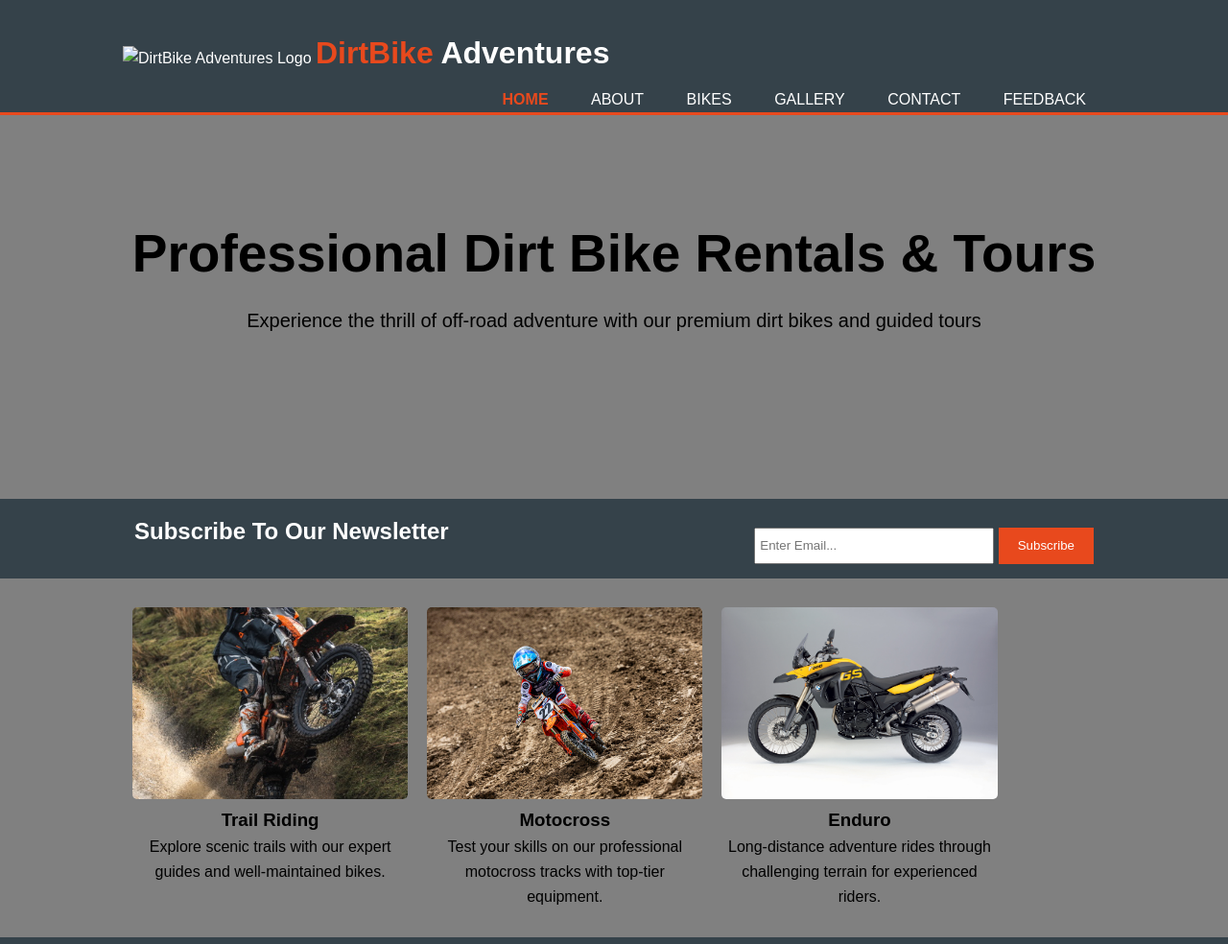
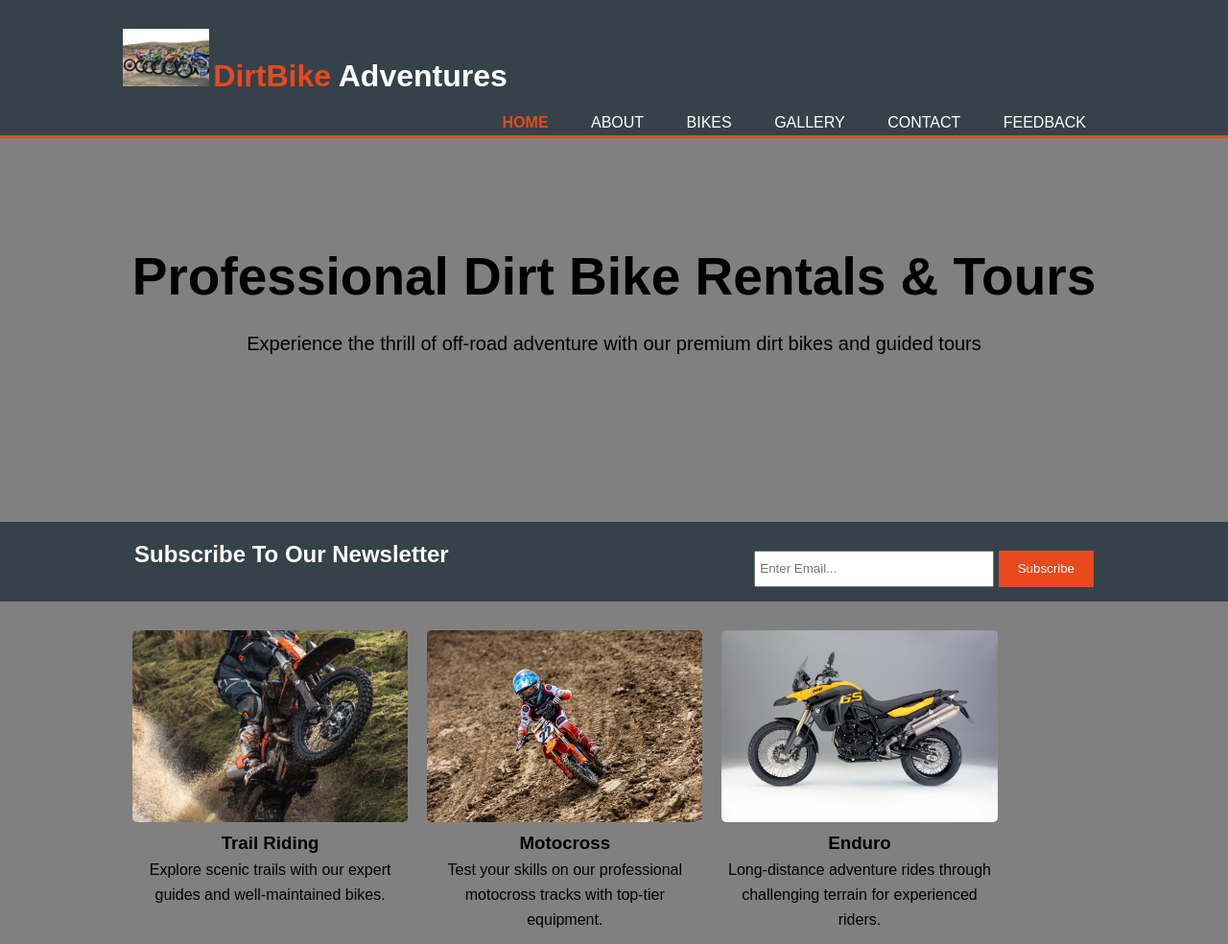
Before and after one commit to theomatshego/Dirtbike-Adventures, a plain HTML site: page index.html in a window 1280 px wide. Shown: the top 984 px of the page at 96% size. Drawn offline with Linux system fonts and the light colour scheme.

Commit message:
Update index.html

```diff
--- a/index.html
+++ b/index.html
@@ -10,7 +10,7 @@
     <header>
         <div class="container">
             <div id="branding">
-                <img src="image1.jpg" alt="DirtBike Adventures Logo" height="60">
+                <img src="images/image1.jpg" alt="DirtBike Adventures Logo" height="60">
                 <h1><span class="highlight">DirtBike</span> Adventures</h1>
             </div>
             <nav>
```
